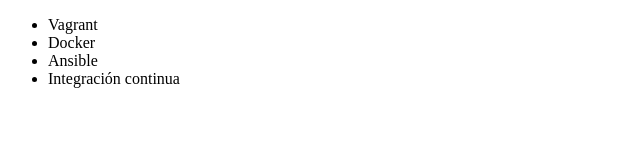
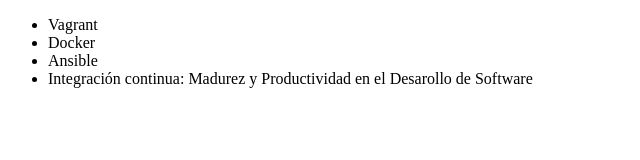
Before and after one commit to 22Jgarcia/alura-git, a plain HTML site: page index.html in a window 1280 px wide. Shown: the whole page, without its empty margins (0-640 px from the left). Drawn offline with Linux system fonts and the light colour scheme.

Commit message:
Renombrando curso de integracion continua

```diff
--- a/index.html
+++ b/index.html
@@ -9,7 +9,7 @@
          <li> Vagrant </li>
          <li> Docker </li>
          <li> Ansible </li>
-         <li> Integración continua </li>
+         <li> Integración continua: Madurez y Productividad en el Desarollo de Software </li>
      </ul>
 </body>
 </html>
```
